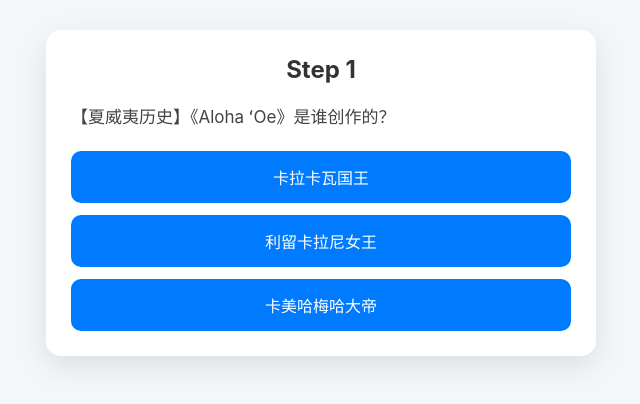
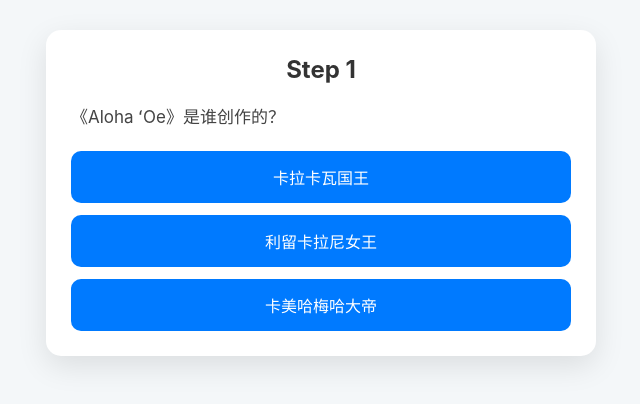
Before and after one commit to QiyuYang-QYang/Newyear-Greetings, a plain HTML site: page index.html in a window 1280 px wide. Shown: the part 222-626 px from the top of the page, without its empty margins (319-959 px from the left). Drawn offline with Linux system fonts and the light colour scheme.

Commit message:
Update quiz questions in index.html

```diff
--- a/index.html
+++ b/index.html
@@ -25,11 +25,11 @@
 
         // 完整的题目数据
         const questions = [
-            { q: "【夏威夷历史】《Aloha ʻOe》是谁创作的？", o: ["卡拉卡瓦国王", "利留卡拉尼女王", "卡美哈梅哈大帝"], a: 1 },
-            { q: "【爵士与特效】Scat Singing 在 VFX 中用于驱动什么？", o: ["渲染输出", "音画同步", "材质贴图"], a: 1 },
-            { q: "【VFX感知】模拟快门产生的模糊叫？", o: ["深层合成", "运动模糊", "全局光照"], a: 1 },
-            { q: "【匹兹堡地理】三姐妹桥是以谁命名的？", o: ["三位总统", "三位钢铁大亨", "罗伯托、安迪、雷切尔"], a: 2 },
-            { q: "【Final Quest】你最近最期待的一件事情是什么？年度颜色及原因？", isOpen: true }
+            { q: "《Aloha ʻOe》是谁创作的？", o: ["卡拉卡瓦国王", "利留卡拉尼女王", "卡美哈梅哈大帝"], a: 1 },
+            { q: "在《爆裂鼓手》(Whiplash) 中，练到手废的那首曲子《Whiplash》最初是由谁创作的？", o: ["Duke Ellington", "Hank Levy", "Miles Davis"], a: 1 },
+            { q: "最后一天《怪奇物语》(Stranger Things) 将迎来大结局", o: ["Ye", "Nah", "Strange Things SUX"], a: 0 },
+            { q: "匹兹堡的三姐妹桥是以谁命名的？", o: ["Billy Eckstine, Mary Lou Williams, George Benson", "Andrew Carnegie, Henry J. Hein, Williams Mellon", "Roberto Clemente, Andy Worhol, Rachel Carson"], a: 2 },
+            { q: "你最近最期待的一件事情是什么，and 用一种颜色形容你的这一年！！", isOpen: true }
         ];
 
         // 包含来自源文件的完整坐标数据
```
